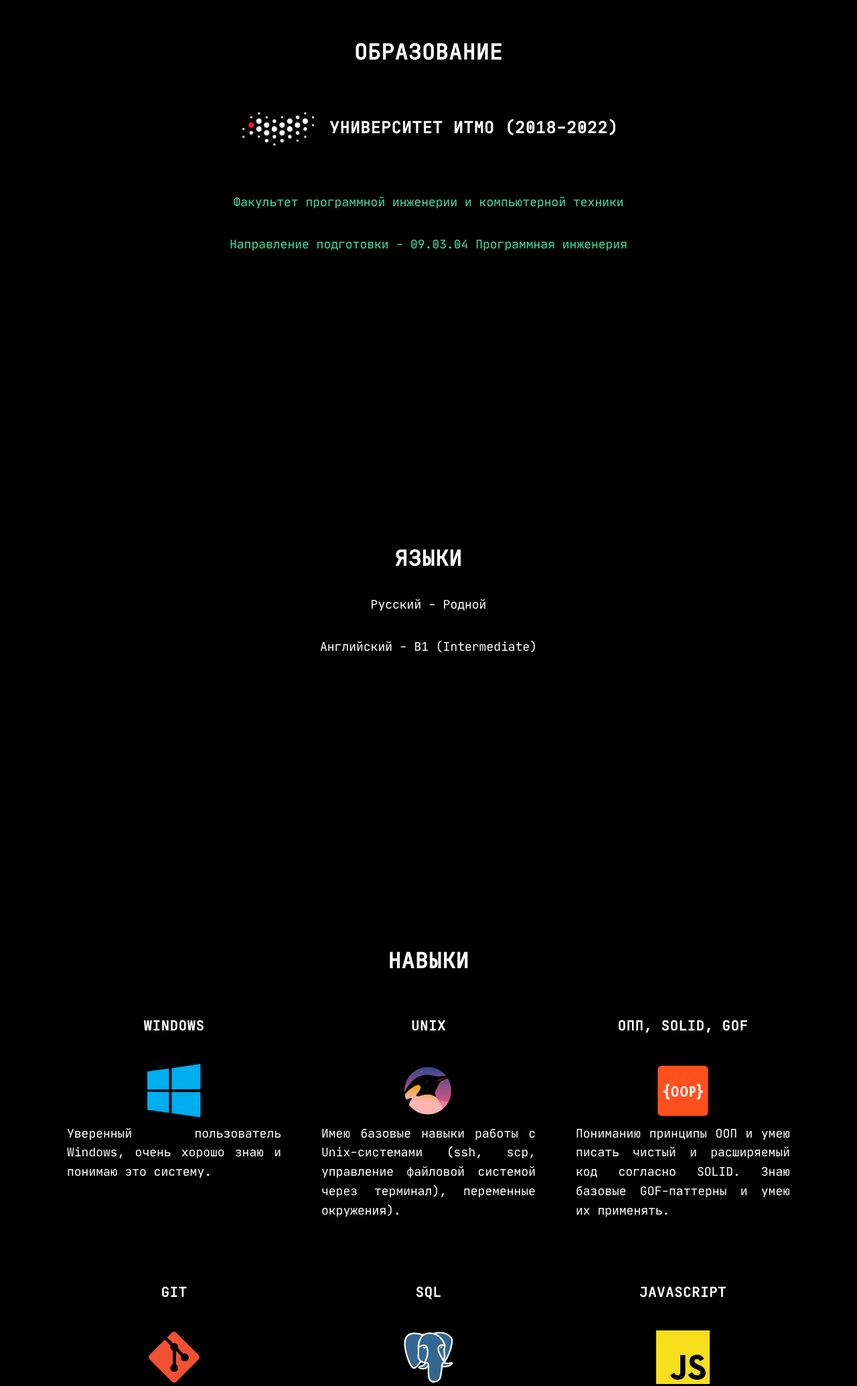
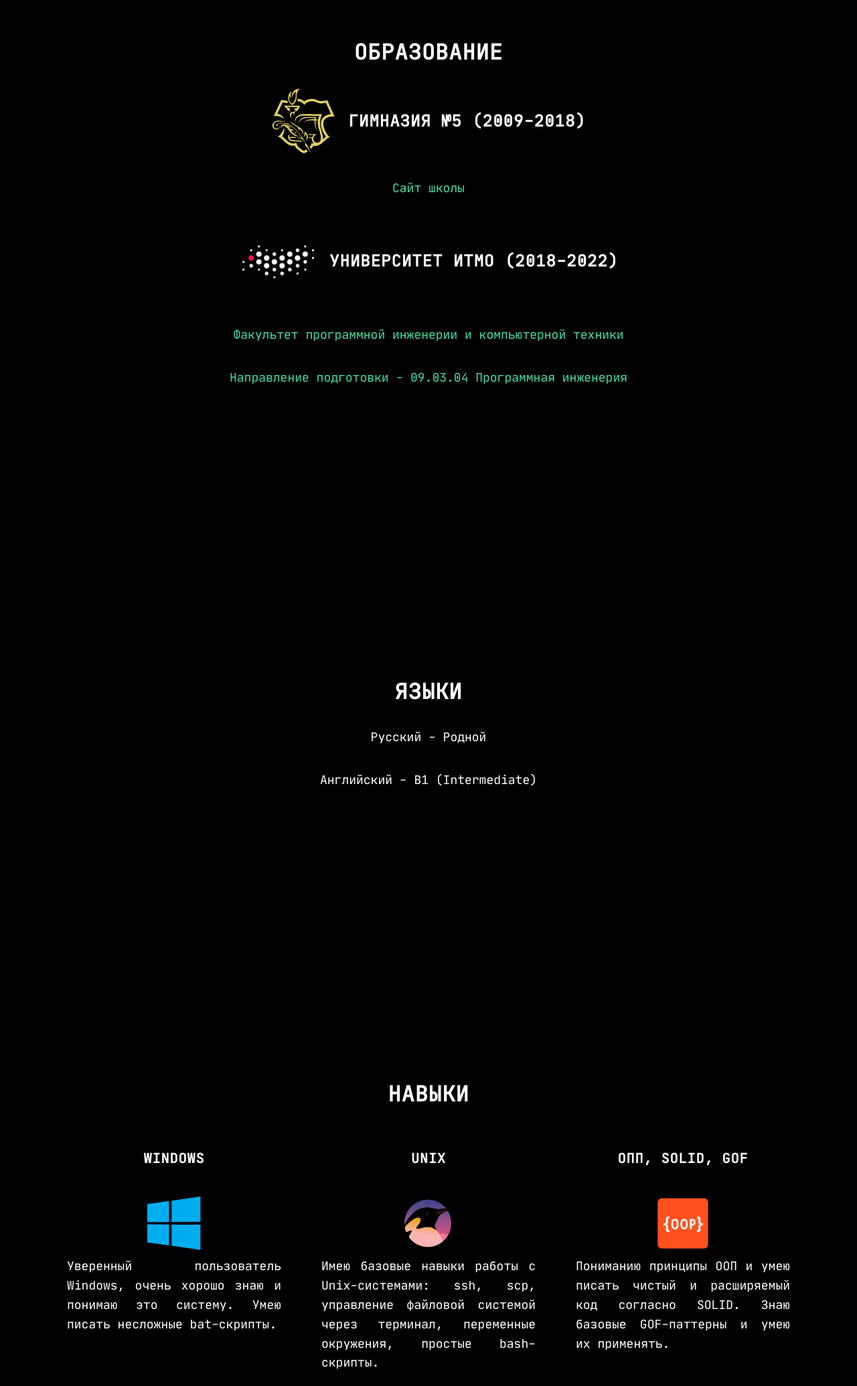
Before and after one commit to testpassword/OnlineCV, a plain HTML site: page src/index.html in a window 1280 px wide. Shown: the part 3060-5130 px from the top of the page at 67% size. Drawn offline with nearby package versions, Linux system fonts and the light colour scheme.

Commit message:
Р”РѕРїРѕР»РЅРµРЅР° РёРЅС„РѕСЂРјР°С†РёСЏ РѕР± РѕР±СЂР°Р·РѕРІР°РЅРёРё

```diff
--- a/src/index.html
+++ b/src/index.html
@@ -124,6 +124,13 @@
                 <div class="col-lg-8 mx-auto">
                     <h2>Образование</h2>
                     <h4>
+                        <img src="resources/images/logos/school.svg" alt="School logo" align="middle" width="100px">
+                        Гимназия №5 (2009-2018)
+                    </h4>
+                    <p>
+                        <a href="http://sch5.edu.sbor.net/">Сайт школы</a>
+                    </p>
+                    <h4>
                         <img src="resources/images/logos/itmo.png" alt="ITMO University logo" align="middle" width="120px">
                         Университет ИТМО (2018-2022)
                     </h4>
@@ -161,13 +168,13 @@
                 <div class="col">
                     <h5>Windows</h5>
                     <img src="resources/images/logos/windows.svg" alt="Microsoft Windows logo">
-                    <p class="text-justify">Уверенный пользователь Windows, очень хорошо знаю и понимаю это систему.</p>
+                    <p class="text-justify">Уверенный пользователь Windows, очень хорошо знаю и понимаю это систему. Умею писать несложные bat-скрипты.</p>
                 </div>
                 <div class="col">
                     <h5>Unix</h5>
                     <img src="resources/images/logos/linux.png" alt="Linux OS mascot">
-                    <p class="text-justify"> Имею базовые навыки работы с Unix-системами (ssh, scp, управление файловой системой через терминал),
-                        переменные окружения).</p>
+                    <p class="text-justify"> Имею базовые навыки работы с Unix-системами: ssh, scp, управление файловой системой через терминал,
+                        переменные окружения, простые bash-скрипты.</p>
                 </div>
                 <div class="col">
                     <h5>ОПП, SOLID, GOF</h5>
```
Also changed, not shown: src/resources/images/logos/school.svg (added).
